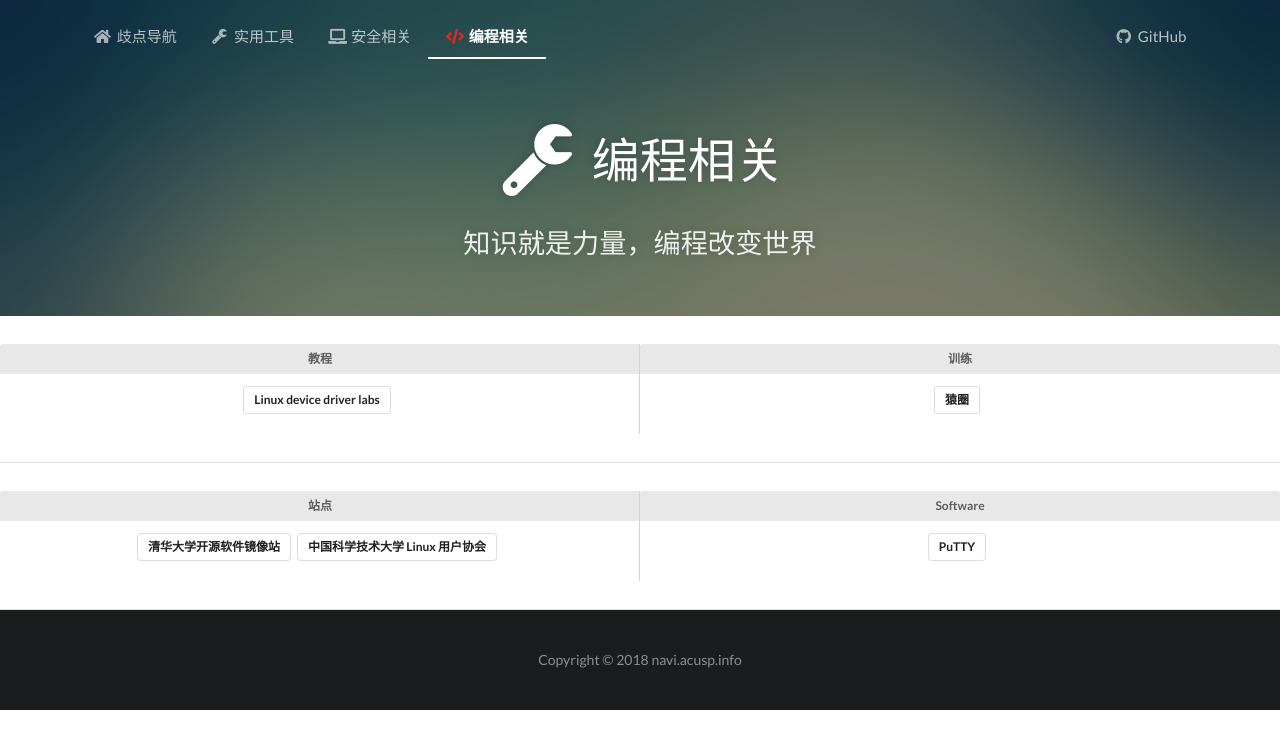
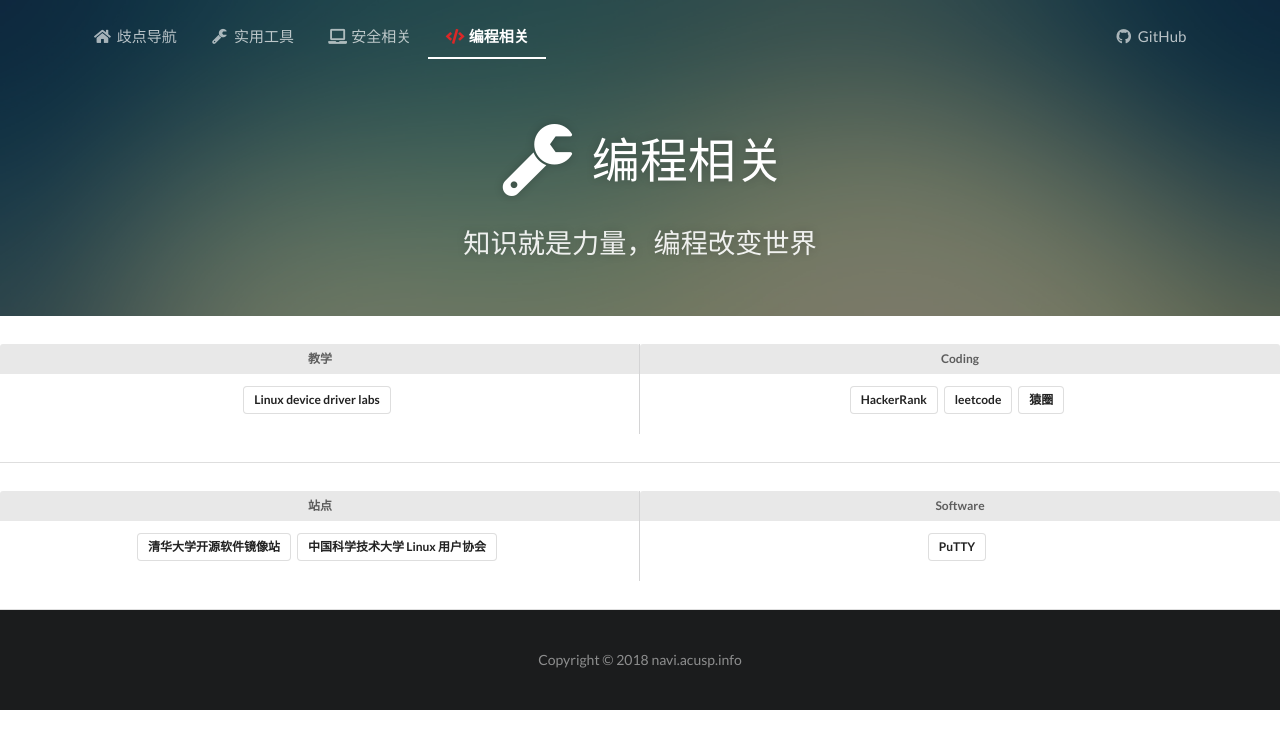
Before and after one commit to acusp/AC-Navi, a Jekyll site: the page built from program/index.html, in a window 1280 px wide. Shown: the top 749 px of the page. Built offline with Jekyll 4.4.1, drawn with Linux system fonts in a browser that asks for light colours; comment, search, counter and statistics services are not loaded.

Commit message:
Add hackerrank link

```diff
--- a/_data/program_links.yml
+++ b/_data/program_links.yml
@@ -1,13 +1,21 @@
 - section: tutorial
   categories:
-  - category: 教程
+  - category: 教学
     links:
     - name: Linux device driver labs
       style: basic
       url: https://linux-kernel-labs.github.io/
 
-  - category: 训练
+  - category: Coding
     links:
+    - name: HackerRank
+      style: basic
+      url: https://www.hackerrank.com/
+
+    - name: leetcode
+      style: basic
+      url: https://leetcode.com/
+
     - name: 猿圈
       style: basic
       url: https://www.oxcoder.com/
```
